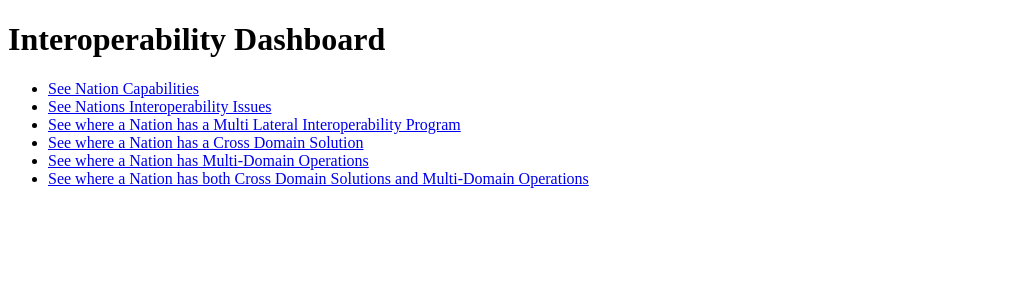
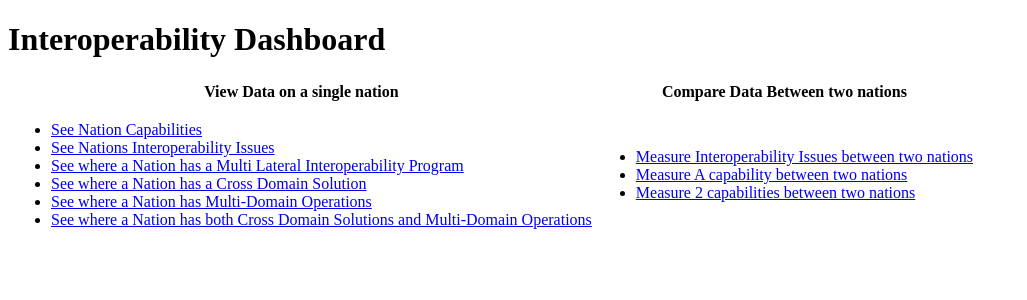
Before and after one commit to tidehackathon/team-dstl-2, a Flask app: page / in a window 1280 px wide. Shown: the top 300 px of the page, without its empty margins (0-1027 px from the left). Run offline with Flask 2, Linux system fonts and the light colour scheme.

Commit message:
update index.html

```diff
--- a/templates/index.html
+++ b/templates/index.html
@@ -6,6 +6,13 @@
   </head>
   <body>
     <h1>Interoperability Dashboard</h1>
+    <table>
+            <tr>
+                <th>View Data on a single nation</th>
+                <th>Compare Data Between two nations</th>
+            </tr>
+            <tr>
+                <td>
                     <nav>
                         <ul>
                             <li><a href="multi_Domain_Operations_By_Nation_search.html">See Nation Capabilities</a></li>
@@ -16,5 +23,18 @@
                             <li><a href="cross_dom_solution_&_multi_dom_ops_by_nation_search.html">See where a Nation has both Cross Domain Solutions and Multi-Domain Operations</a></li>
                         </ul>
                     </nav>
+                </td>
+                <td>
+                    <nav>
+                        <ul>
+                            <li><a href="interoperability_issues_between_two_nations.html">Measure Interoperability Issues between two nations</a></li>
+                            <li><a href="compare_two_nations_capabilities.html">Measure A capability between two nations</a></li>
+                            <li><a href="measure_two_capabilities_between_two_nations.html">Measure 2 capabilities between two nations</a></li>
+                        </ul>
+                    </nav>
+                </td>
+            </tr>
+        </table>
+
   </body>
 </html>
```
Lines whose indentation alone changed are shown as unchanged.
